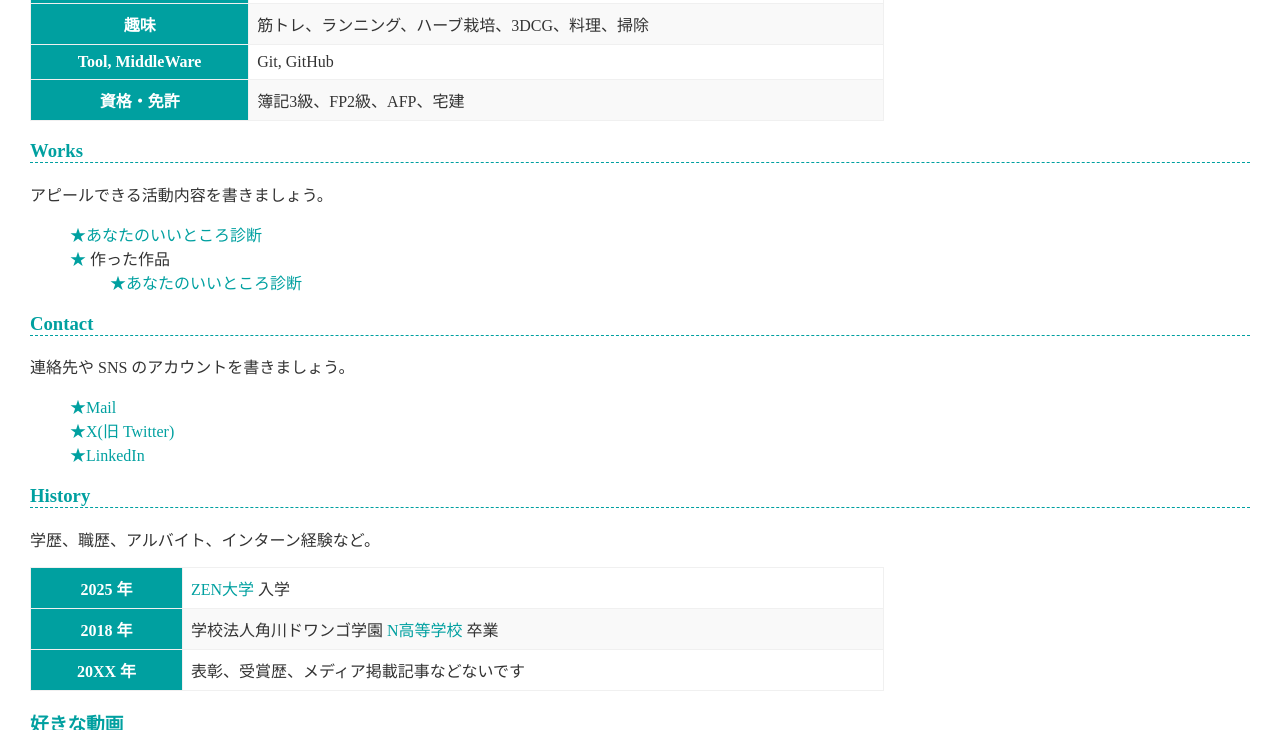
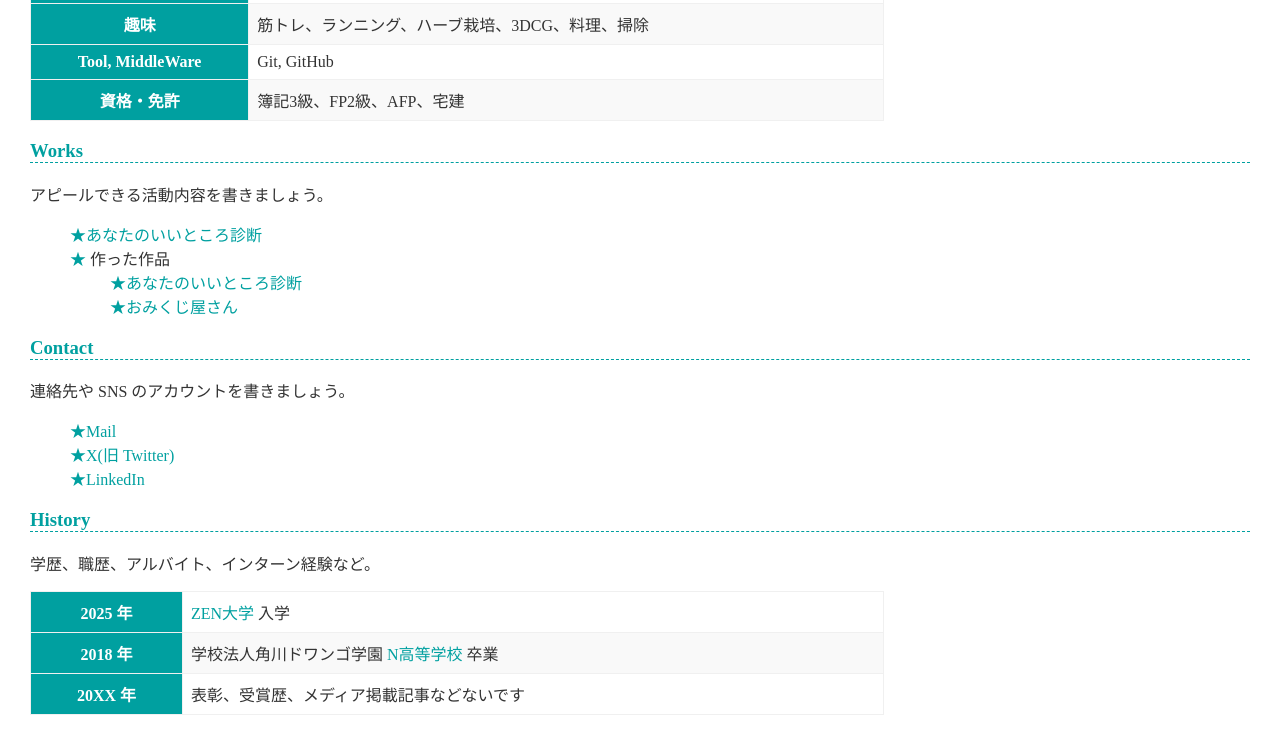
Before and after one commit to Yuki23-snow/yuki23-snow.github.io, a plain HTML site: page index.html in a window 1280 px wide. Shown: the part 785-1515 px from the top of the page. Drawn offline with Linux system fonts and the light colour scheme.

Commit message:
Update index.html

```diff
--- a/index.html
+++ b/index.html
@@ -51,6 +51,7 @@
         作った作品
         <ul>
           <li><a href="https://yuki23-snow.github.io/assessment-/assessment.html">あなたのいいところ診断</a></li>
+          <li><a href="https://yuki23-snow.github.io/yuki23-snow-omikuji/omikuji.html">おみくじ屋さん</a></li>
         </ul>
       </li>
     </ul>
```
